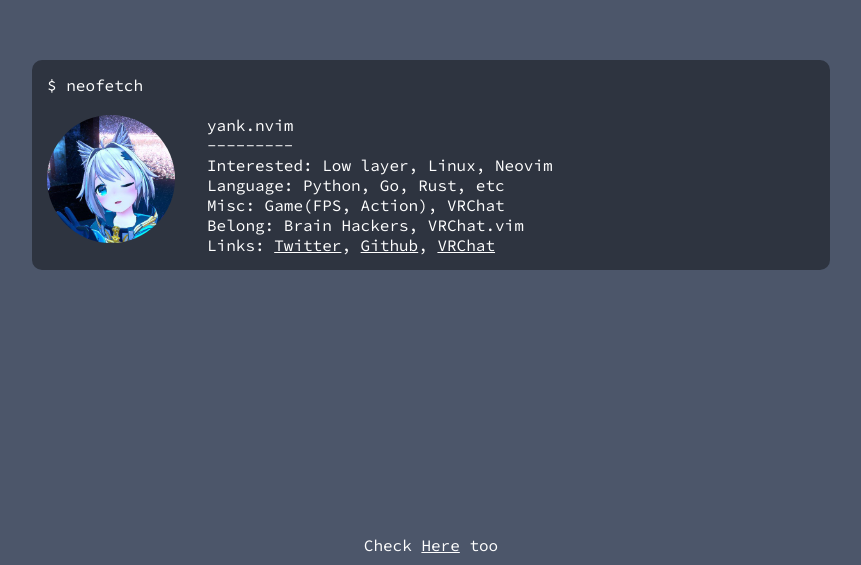
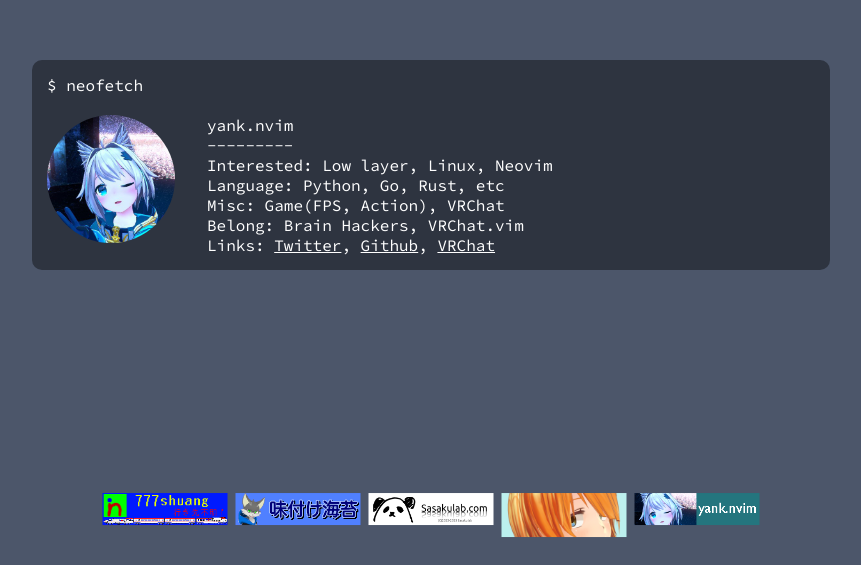
Before and after one commit to yanknvim/yank-neofetch, a plain HTML site: page index.html in a window 1280 px wide. Shown: the part 235-800 px from the top of the page, without its empty margins (209-1070 px from the left). Drawn offline with Linux system fonts and the light colour scheme.

Commit message:
Add Banners

```diff
--- a/index.html
+++ b/index.html
@@ -12,7 +12,7 @@
 			<br>
 			<div class="terminal-container">
 				<div class="icon">
-					<img src="./icon.jpg" alt="icon" class="icon">
+					<img src="./image/icon.jpg" alt="icon" class="icon">
 				</div>
 				<div class="profile">
 					<p>yank.nvim</p>
@@ -27,7 +27,13 @@
 		</div>
 
 		<div class="footer">
-			Check <a href="https://yank-nvim.com">Here</a> too</p>
+			<div class="banners">
+				<a href="https://777shuang.github.io/"><img src="./image/777_banner.png" alt="777_banner" class="banner"></a>
+				<a href="https://ajinori.f5.si/"><img src="./image/ajinori_banner.png" alt="ajinori_banner" class="banner"></a>
+				<a href="https://sasakulab.com/"><img src="./image/sasakura_banner.png" alt="sasakura_banner" class="banner"></a>
+				<a href="https://kusaremkn.com/"><img src="./image/kusaremkn_banner.webp" alt="kusaremkn_banner" class="banner"></a>
+				<a href="https://yank-nvim.com/"><img src="./image/banner.png" alt="banner" class="banner"></a>
+			</div>
 		</div>
 	</body>
 </html>
--- a/style.css
+++ b/style.css
@@ -47,3 +47,12 @@ a {
 	bottom: 0;
 	transform: translate(-50%, -50%);
 }
+
+.banners {
+	display: flex;
+	gap: 8px;
+}
+
+.banner {
+	width: 125px;
+}
```
Also changed, not shown: image/777_banner.png (added), image/ajinori_banner.png (added), image/banner.png (added), image/favicon.ico (added), image/icon.jpg (renamed from icon.jpg), image/kusaremkn_banner.webp (added), image/sasakura_banner.png (added).
